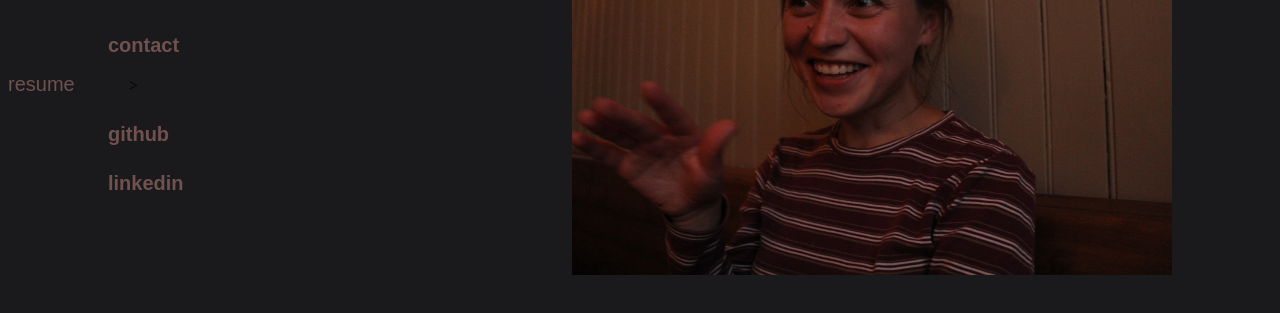
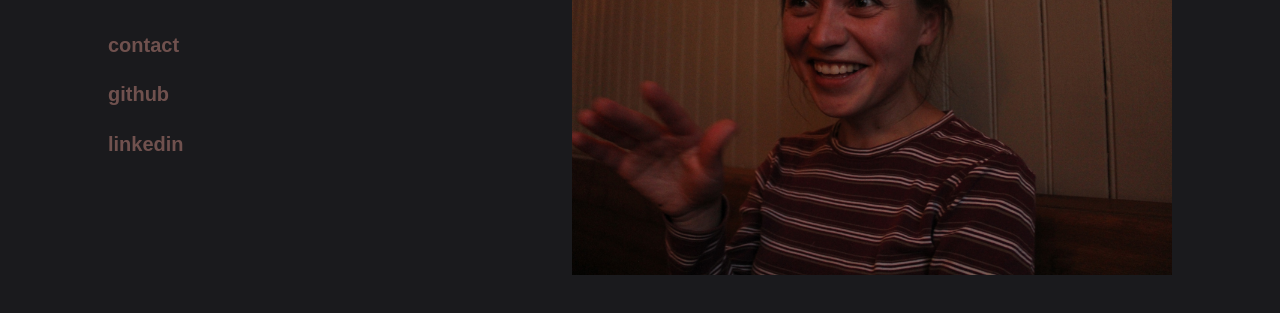
Before and after one commit to yelenakernogitski/yelenakernogitski.github.io, a plain HTML site: page index.html in a window 1280 px wide. Shown: the part 233-546 px from the top of the page. Drawn offline with Linux system fonts and the light colour scheme.

Commit message:
Update index.html

```diff
--- a/index.html
+++ b/index.html
@@ -20,7 +20,6 @@
 	  <div id="link">
 
 	  <h2><a href="mailto:ykernogitski@gmail.com?Subject=Yelena!!!" style=text-decoration:none; target="_top">contact</a></h2>
-	<!  <h2><a href="Yelena_Kernogitski.pdf" style=text-decoration:none;target="_top">resume</a></h2> >
 	  <h2><a href="https://github.com/yelenakernogitski" style=text-decoration:none;target="_top">github</a></h2>
 	  <h2><a href="https://www.linkedin.com/in/yelenakernogitski" style=text-decoration:none; target="_top">linkedin</a></h2>
 	</div>
```
